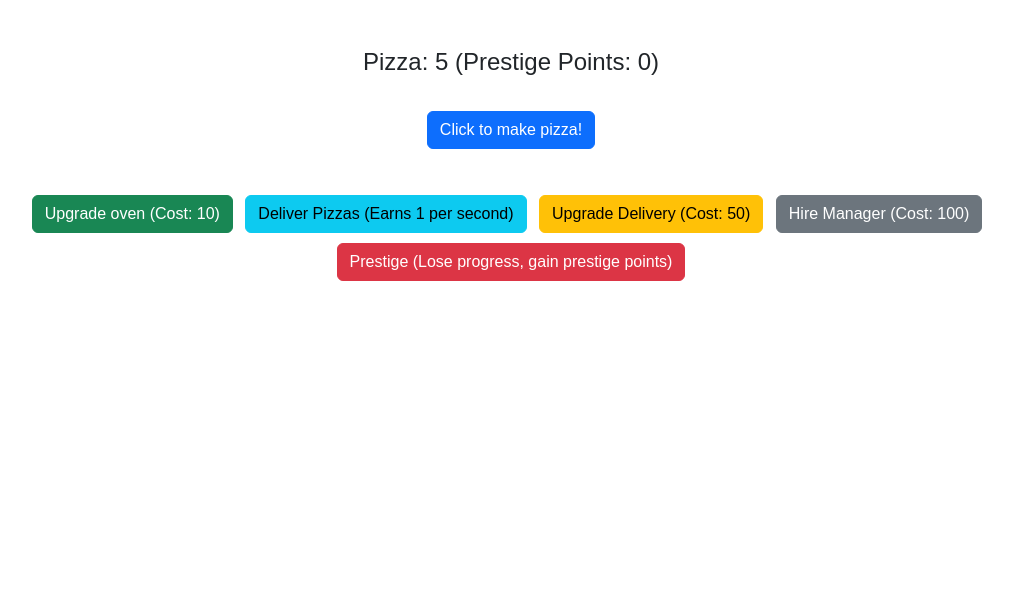
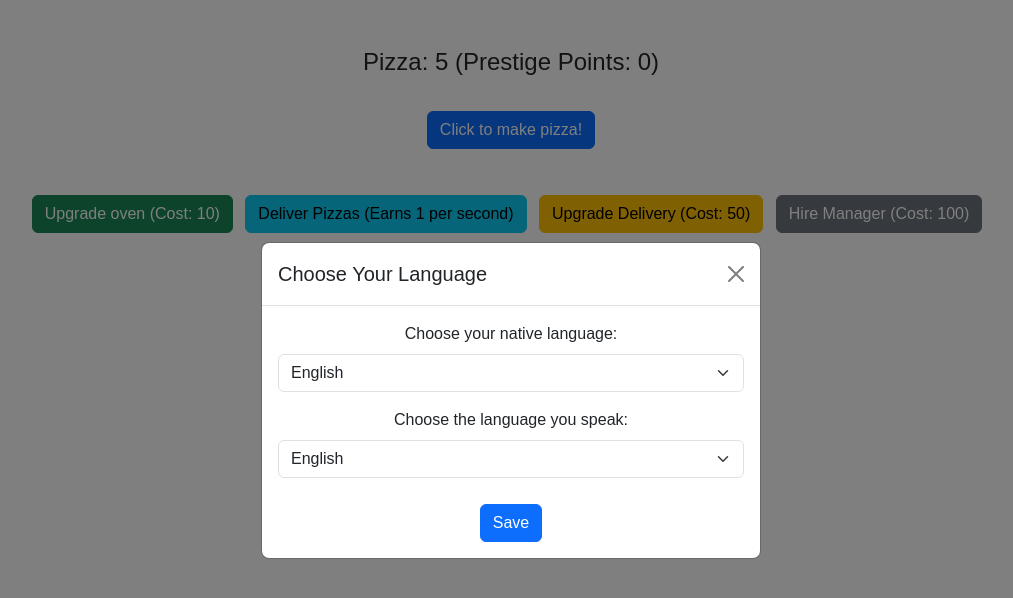
Before and after one commit to largefort/idlepizzaclicker, a plain HTML site: page index.html in a window 1280 px wide. Shown: the whole page, without its empty margins (129-1142 px from the left). Drawn offline with nearby package versions, Linux system fonts and the light colour scheme.

Commit message:
Update index.html

```diff
--- a/index.html
+++ b/index.html
@@ -8,6 +8,44 @@
   <title>Pizza Clicker</title>
 </head>
 <body>
+
+  <!-- Language Selection Modal -->
+  <div class="modal" id="languageModal" tabindex="-1" aria-labelledby="languageModalLabel" aria-hidden="true">
+    <div class="modal-dialog modal-dialog-centered">
+      <div class="modal-content">
+        <div class="modal-header">
+          <h5 class="modal-title" id="languageModalLabel">Choose Your Language</h5>
+          <button type="button" class="btn-close" data-bs-dismiss="modal" aria-label="Close"></button>
+        </div>
+        <div class="modal-body">
+          <form>
+            <div class="mb-3">
+              <label for="nativeLanguage" class="form-label">Choose your native language:</label>
+              <select class="form-select" id="nativeLanguage">
+                <!-- Add language options here -->
+                <option value="en">English</option>
+                <option value="es">Español</option>
+                <option value="is">Íslenska (Icelandic)</option>
+                <!-- Add more languages as needed -->
+              </select>
+            </div>
+            <div class="mb-3">
+              <label for="preferredLanguage" class="form-label">Choose the language you speak:</label>
+              <select class="form-select" id="preferredLanguage">
+                <!-- Add language options here -->
+                <option value="en">English</option>
+                <option value="es">Español</option>
+                <option value="is">Íslenska (Icelandic)</option>
+                <!-- Add more languages as needed -->
+              </select>
+            </div>
+            <button type="button" class="btn btn-primary" data-bs-dismiss="modal" onclick="saveLanguagePreferences()">Save</button>
+          </form>
+        </div>
+      </div>
+    </div>
+  </div>
+
   <div class="container mt-5">
     <h1 id="score" class="mb-4">Pizza: 0 (Prestige Points: 0)</h1>
     <button id="clickButton" class="btn btn-primary mb-3">Click to make pizza!</button>
@@ -19,7 +57,34 @@
       <button id="prestigeButton" class="btn btn-danger">Prestige (Lose progress, gain prestige points)</button>
     </div>
   </div>
+
   <script src="https://cdn.jsdelivr.net/npm/bootstrap@5.3.0/dist/js/bootstrap.bundle.min.js"></script>
   <script src="script.js"></script>
+
+  <script>
+    var languageModal = new bootstrap.Modal(document.getElementById('languageModal'), {
+      backdrop: 'static',
+      keyboard: false
+    });
+
+    // Show the language selection modal on page load
+    window.onload = function () {
+      languageModal.show();
+    };
+
+    function saveLanguagePreferences() {
+      var nativeLanguage = document.getElementById('nativeLanguage').value;
+      var preferredLanguage = document.getElementById('preferredLanguage').value;
+
+      // Save language preferences to localStorage or a server, as needed
+      localStorage.setItem('nativeLanguage', nativeLanguage);
+      localStorage.setItem('preferredLanguage', preferredLanguage);
+
+      // Close the modal
+      languageModal.hide();
+    }
+  </script>
+  <script src="https://cdn.jsdelivr.net/npm/i18next@20.5.0/dist/umd/i18next.min.js"></script>
+<script src="https://cdn.jsdelivr.net/npm/i18next-browser-languagedetector@6.1.1/dist/umd/i18nextBrowserLanguageDetector.min.js"></script>
 </body>
 </html>
```
